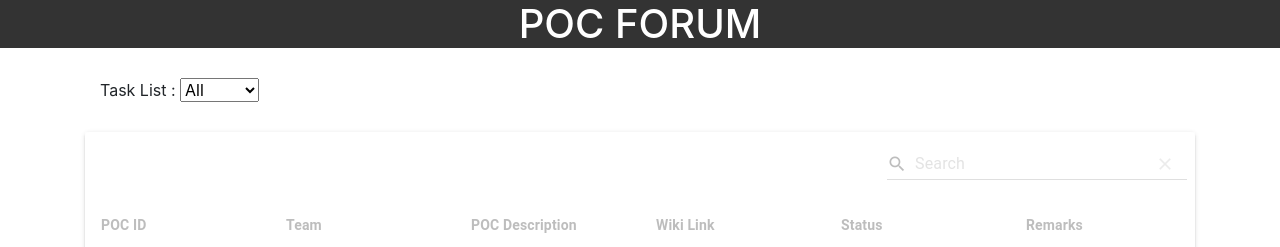
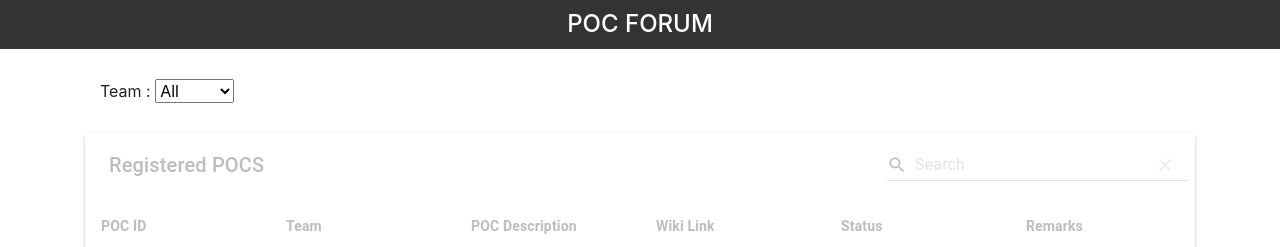
Before and after one commit to VasanthanK93/poc_App_UI, a React (Create React App) app: page / in a window 1280 px wide. Shown: the top 247 px of the page. Built offline with nearby package versions, Linux system fonts and the light colour scheme; no server answers; sample sign-in values are in the browser's storage.

Commit message:
Changes in UI

```diff
--- a/src/App.css
+++ b/src/App.css
@@ -15,16 +15,19 @@
   padding: 30px;
 }
 
-.navBar h1{
-  padding: 0;
+.navBar h4{
+  padding: 10px;
   margin: 0;
   color: white;
   background-color: #333;
   text-align: center;
+  padding: 10px;
 }
 
-.navBar h4{
+.navBar h6{
   color: white;
+  padding: 5px;
+  margin: 0;
 }
 
 .navBar ul{
@@ -33,15 +36,15 @@
   display: flex;
   list-style: none;
   width: 100%;
-  background-color: #333;
-  border: 5px solid #333333;
+  background-color: #444;
+  border: 5px solid #444444;
   flex-direction: row-reverse;
 }
 .navBar ul a{
   text-decoration: none;
   color: #999;
   display: block;
-  padding: 15px;
+  padding: 5px 10px;
   margin: 0 5px;
 
 }
--- a/src/components/Navbar/Navbar.js
+++ b/src/components/Navbar/Navbar.js
@@ -5,10 +5,12 @@ class Navbar extends Component {
     render(){
         return (
             <nav className="navBar">
-                <h1>POC FORUM</h1>
+                <h4>POC FORUM
+                  {this.props.user && this.props.user.userName &&
+                   <h6 className=" pull-right"> Hi    {this.props.user.userName} </h6>}
+                </h4>
                 {this.props.user && this.props.user.userName &&
                     <ul>
-                        <h4> Hi    {this.props.user.userName} </h4>
                         <li><NavLink to="/login">Logout</NavLink></li>
                         { this.props.user.role === "DM" &&
                         <li><NavLink to="/users">Users</NavLink></li>
--- a/src/components/Team/Team.js
+++ b/src/components/Team/Team.js
@@ -22,7 +22,7 @@ class Team extends Component {
         return (
             <div className="container">
                 <div className = "col-md-3 select">
-                    <span>Task List :    </span>
+                    <span>Team :    </span>
                     <select value={this.state.value} onChange={this.handleChange} placeholder="Select">
                         <option value="All">All</option>
                         <option value="T1">Team 1</option>
--- a/src/components/Team/TeamTable.js
+++ b/src/components/Team/TeamTable.js
@@ -34,7 +34,7 @@ class TeamTable extends Component {
   render(){
     return (
         <MaterialTable
-          title=""
+          title="Registered POCS"
           columns={this.state.columns}
           data={this.state.data}
           isLoading={this.state.loading}
```
